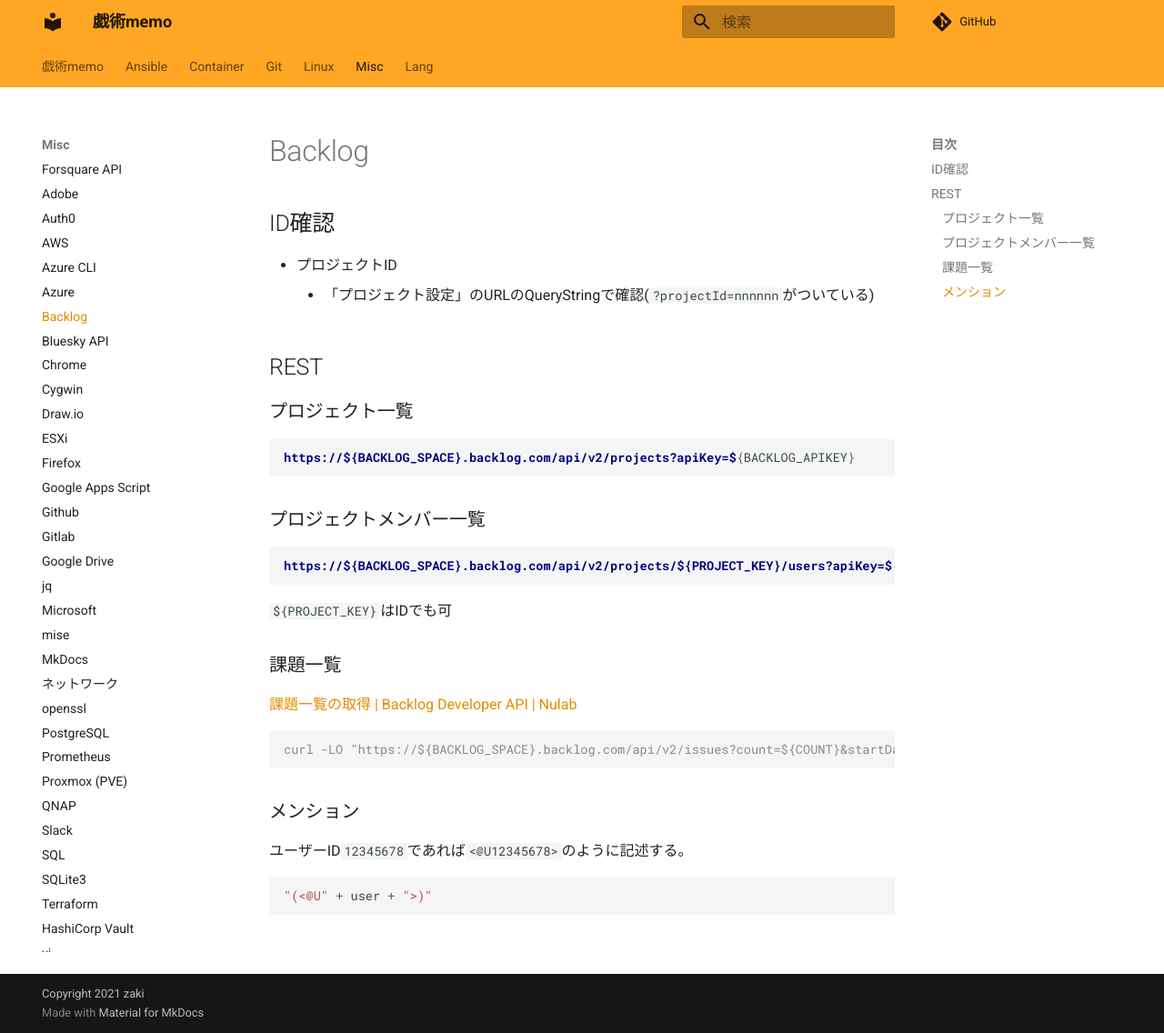
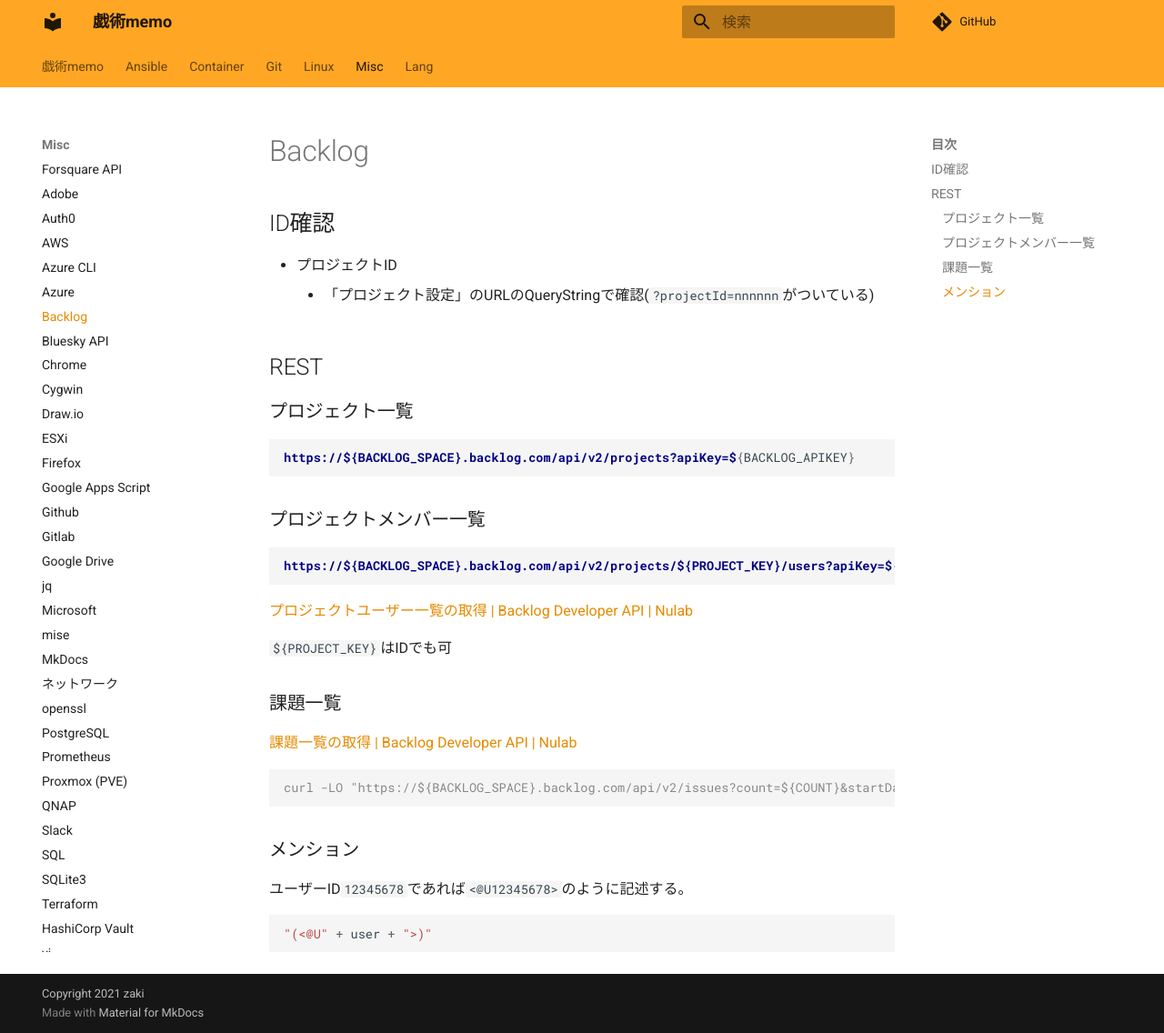
Before and after one commit to zaki-lknr/docs, an MkDocs documentation site: the page built from docs/Misc/backlog.md, in a window 1280 px wide and 1136 px high. Shown: the whole window at 91% size. Built offline with MkDocs 1.6.1 and Material for MkDocs 9.7.7, drawn with Linux system fonts in a browser that asks for light colours; comment, search, counter and statistics services are not loaded.

Commit message:
add: misc/backlog: link

````diff
--- a/docs/Misc/backlog.md
+++ b/docs/Misc/backlog.md
@@ -19,6 +19,8 @@ https://${BACKLOG_SPACE}.backlog.com/api/v2/projects?apiKey=${BACKLOG_APIKEY}
 https://${BACKLOG_SPACE}.backlog.com/api/v2/projects/${PROJECT_KEY}/users?apiKey=${BACKLOG_APIKEY}
 ```
 
+[プロジェクトユーザー一覧の取得 | Backlog Developer API | Nulab](https://developer.nulab.com/ja/docs/backlog/api/2/get-project-user-list/)
+
 `${PROJECT_KEY}`はIDでも可
 
 ### 課題一覧
````
